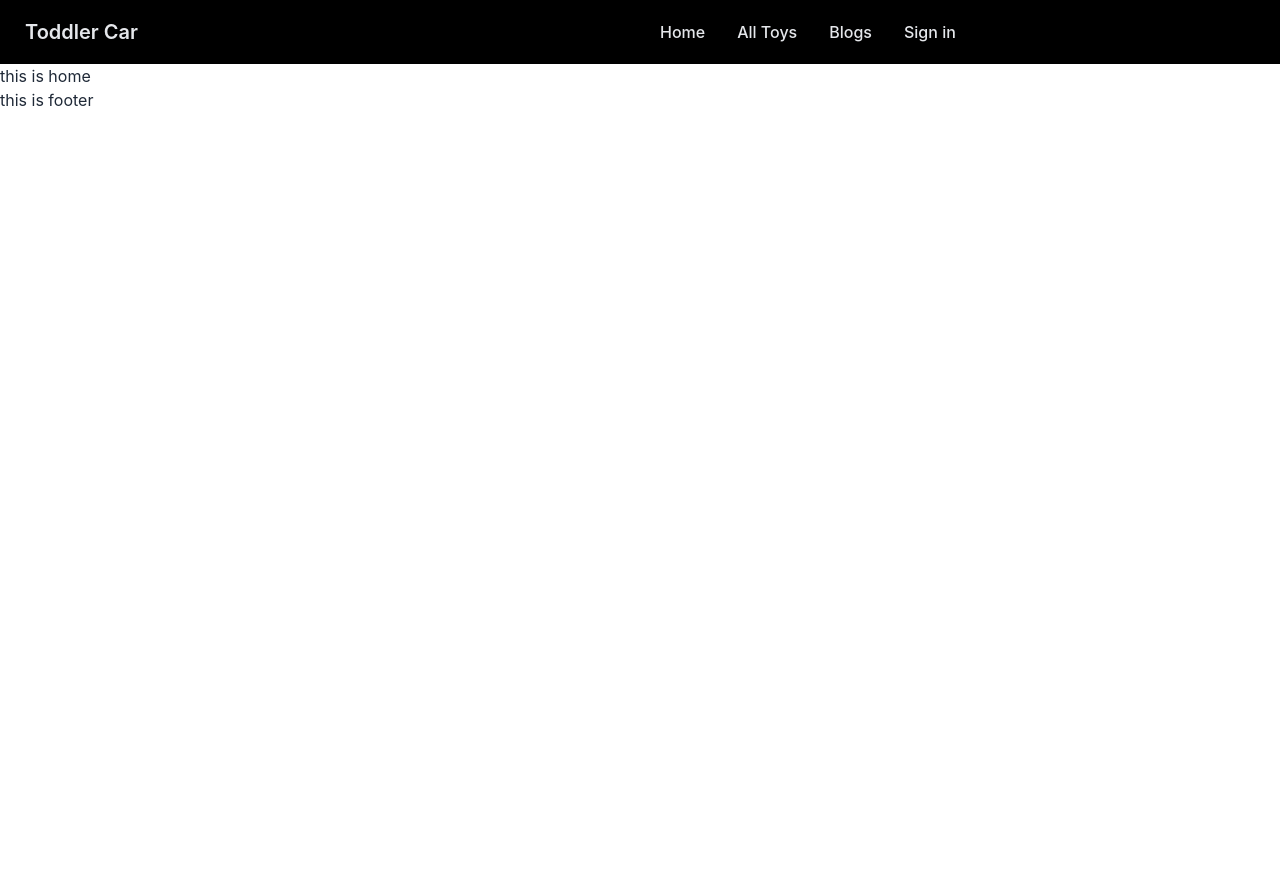
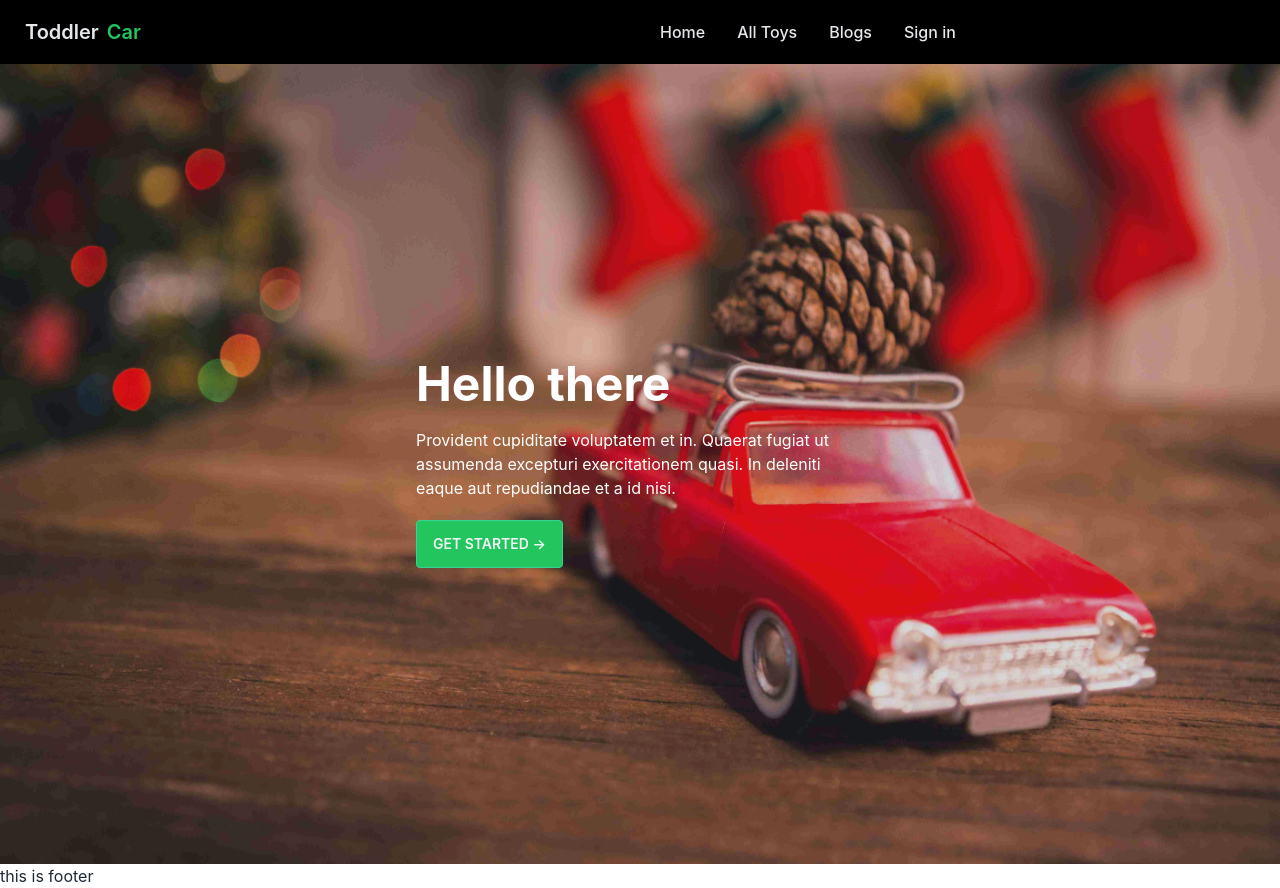
Before and after one commit to ar-asad/automotive, a React (Create React App) app: page / in a window 1280 px wide. Before the commit the page ends 800 px from the top, so only its background shows below. Built offline with nearby package versions, Linux system fonts and the light colour scheme.

Commit message:
banner section added

```diff
--- /dev/null
+++ b/src/pages/Home/Banner/Banner.js
@@ -0,0 +1,19 @@
+import React from 'react';
+import herocar from '../../../assets/images/banner/herocar.jpg';
+
+const Banner = () => {
+    return (
+        <div className="hero min-h-screen hero-img" style={{ backgroundImage: `url(${herocar})` }}>
+            <div className="hero-overlay bg-opacity-20"></div>
+            <div className="text-start flex justify-start text-neutral-content">
+                <div className="max-w-md z-10">
+                    <h1 className="mb-5 text-5xl font-bold">Hello there</h1>
+                    <p className="mb-5">Provident cupiditate voluptatem et in. Quaerat fugiat ut assumenda excepturi exercitationem quasi. In deleniti eaque aut repudiandae et a id nisi.</p>
+                    <button className="btn btn-success text-gray-100 bg-green-500 rounded">Get Started &rarr;</button>
+                </div>
+            </div>
+        </div>
+    );
+};
+
+export default Banner;
--- a/src/pages/Home/Home/Home.js
+++ b/src/pages/Home/Home/Home.js
@@ -1,9 +1,10 @@
 import React from 'react';
+import Banner from '../Banner/Banner';
 
 const Home = () => {
     return (
         <div>
-            <h3>this is home</h3>
+            <Banner></Banner>
         </div>
     );
 };
--- a/src/shared/Navbar/Navbar.js
+++ b/src/shared/Navbar/Navbar.js
@@ -30,7 +30,7 @@ const Navbar = () => {
                         {menuItem}
                     </ul>
                 </div>
-                <Link className="btn btn-ghost normal-case text-xl">Toddler Car</Link>
+                <Link className="btn btn-ghost normal-case text-xl">Toddler <span className='text-green-500 ms-2'>Car</span></Link>
             </div>
             <div className="navbar-start hidden lg:flex">
                 <ul className="menu menu-horizontal px-1">
```
Also changed, not shown: src/assets/images/banner/herocar.jpg (added).
